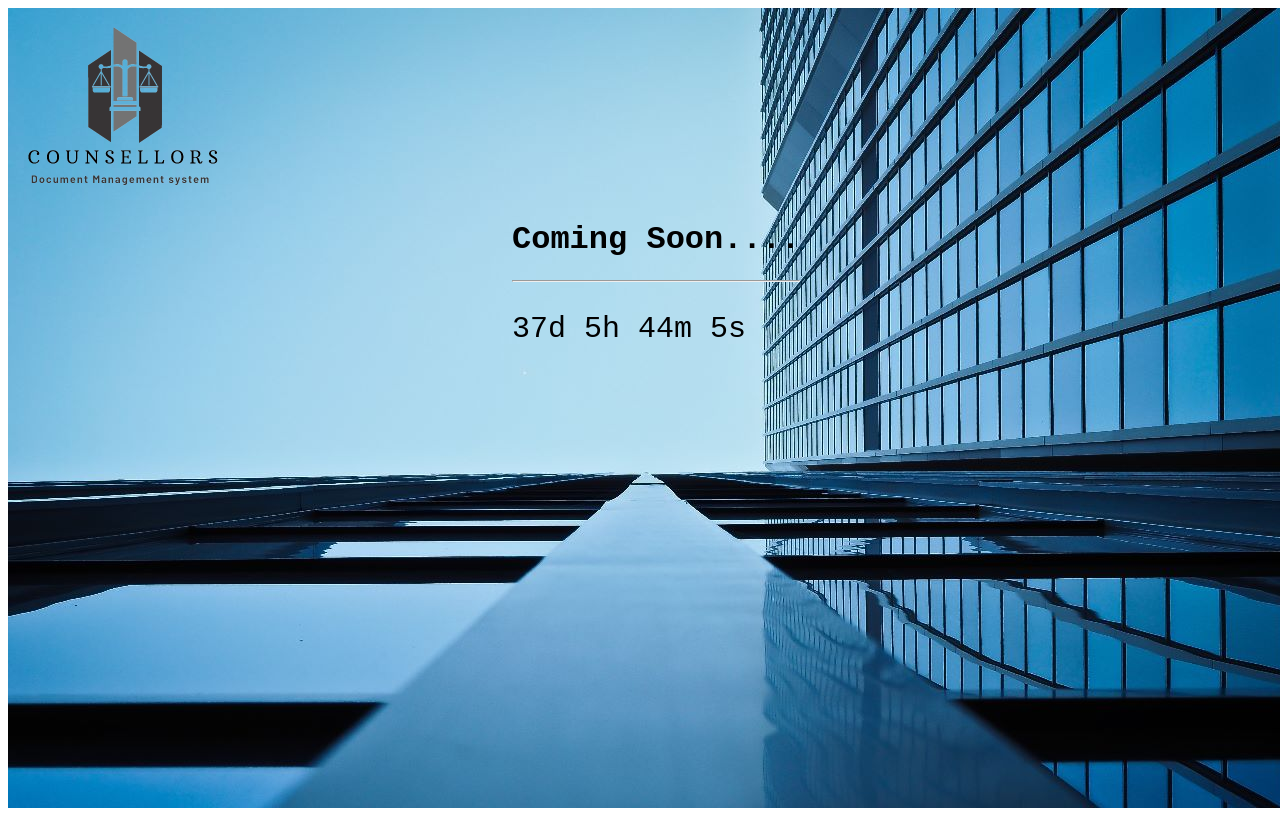
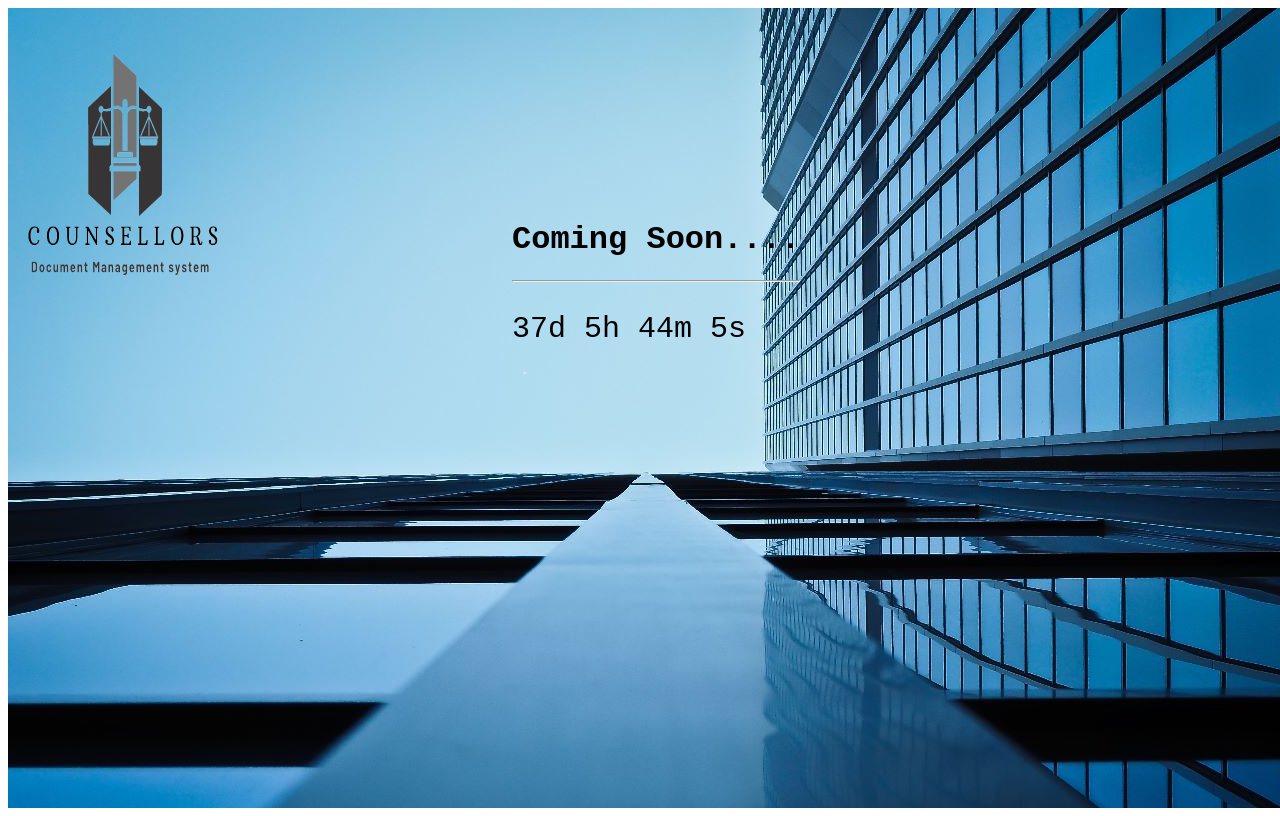
Before and after one commit to counsellorDMS-org/counsellorDMS, a React (Create React App) app: page / in a window 1280 px wide. Built offline with nearby package versions, Linux system fonts and the light colour scheme.

Commit message:
Update ComingSoon.tsx

```diff
--- a/src/pages/ComingSoon.tsx
+++ b/src/pages/ComingSoon.tsx
@@ -75,7 +75,7 @@ export const ComingSoon = () => {
           left: "0%",
         }}
       >
-        <img src={Logo} alt='Logo' height='250' width='250' />
+        <img src={Logo} alt='Logo' height='350' width='250' />
       </Box>
       <Box
         id='text'
```
